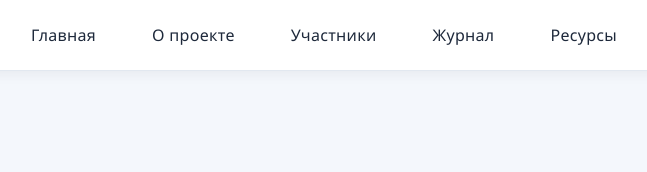
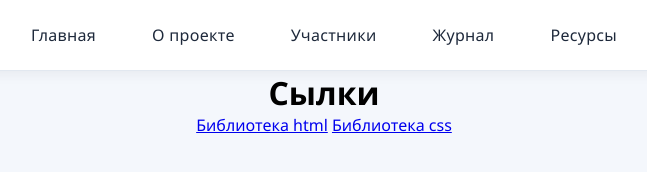
Before and after one commit to ReLoopix/-, a plain HTML site: page sourse.html in a window 1280 px wide. Shown: the whole page, without its empty margins (316-963 px from the left). Drawn offline with Linux system fonts and the light colour scheme.

Commit message:
Update sourse.html

```diff
--- a/sourse.html
+++ b/sourse.html
@@ -15,5 +15,11 @@
         <a href="sourse.html">Ресурсы</a>
     </div>
 
+    <div style="text-align: center;">
+        <h1>Сылки</h1>
+        <a href="https://www.schoolsw3.com/html/">Библиотека html</a>
+        <a href="https://www.schoolsw3.com/css/">Библиотека css</a>
+    </div>
+
 </body>
 </html>
```
